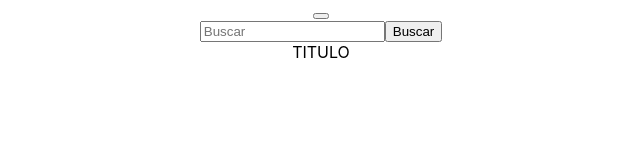
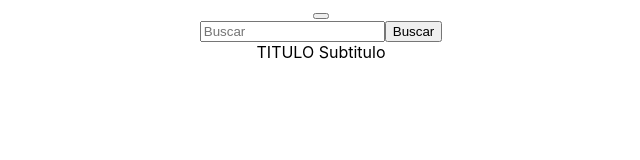
Before and after one commit to chinoaladino/frontzarapito, a React (Create React App) app: page / in a window 1280 px wide. Shown: the top 160 px of the page, without its empty margins (319-959 px from the left). Built offline with nearby package versions, Linux system fonts and the light colour scheme.

Commit message:
Update App.js

```diff
--- a/src/App.js
+++ b/src/App.js
@@ -19,6 +19,7 @@ function App() {
       </nav>
       <div className="container mt-5">
         <span className="display-4">TITULO </span>
+        <span className="display-2">Subtitulo</span>
       </div>
     </div>
     </div>
```
